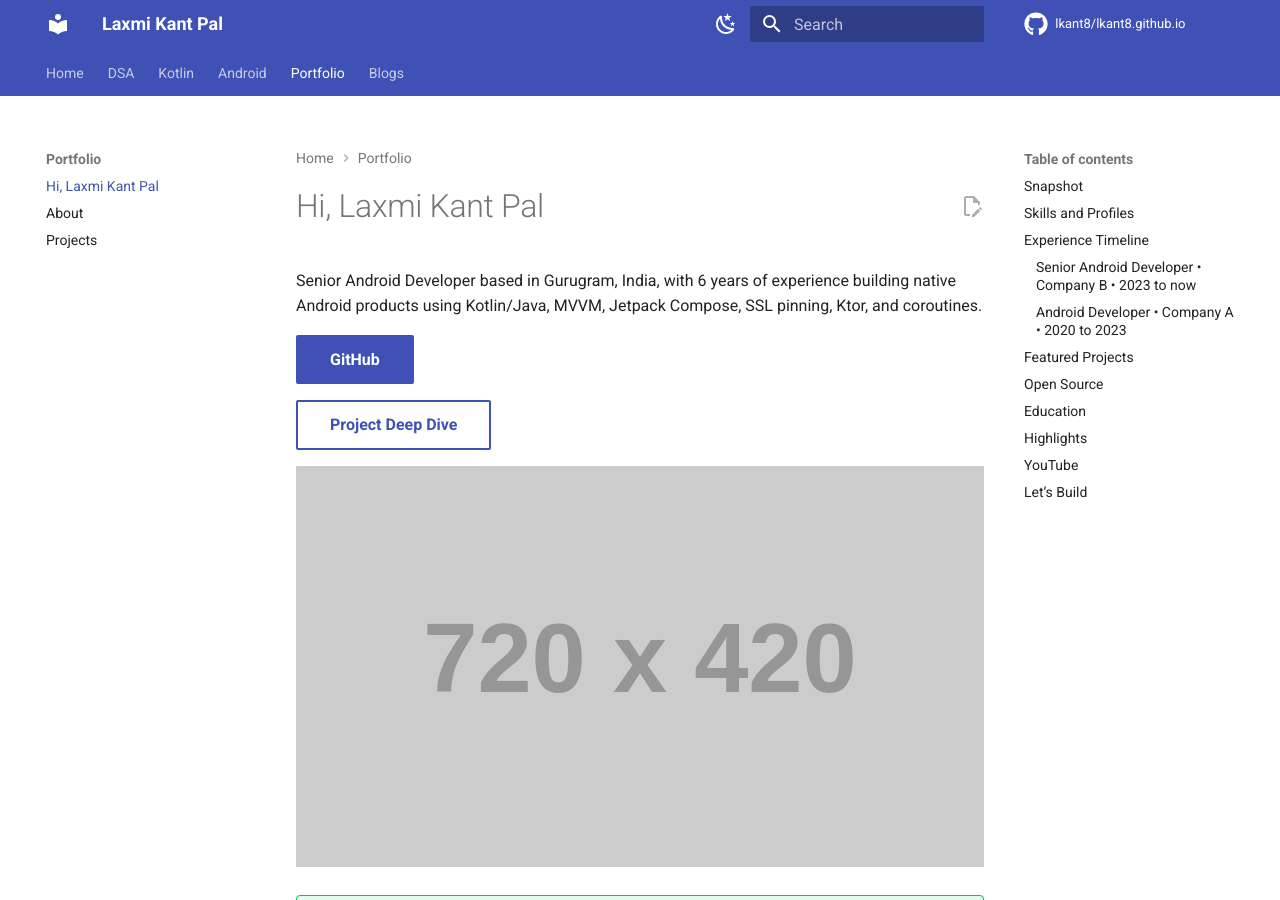
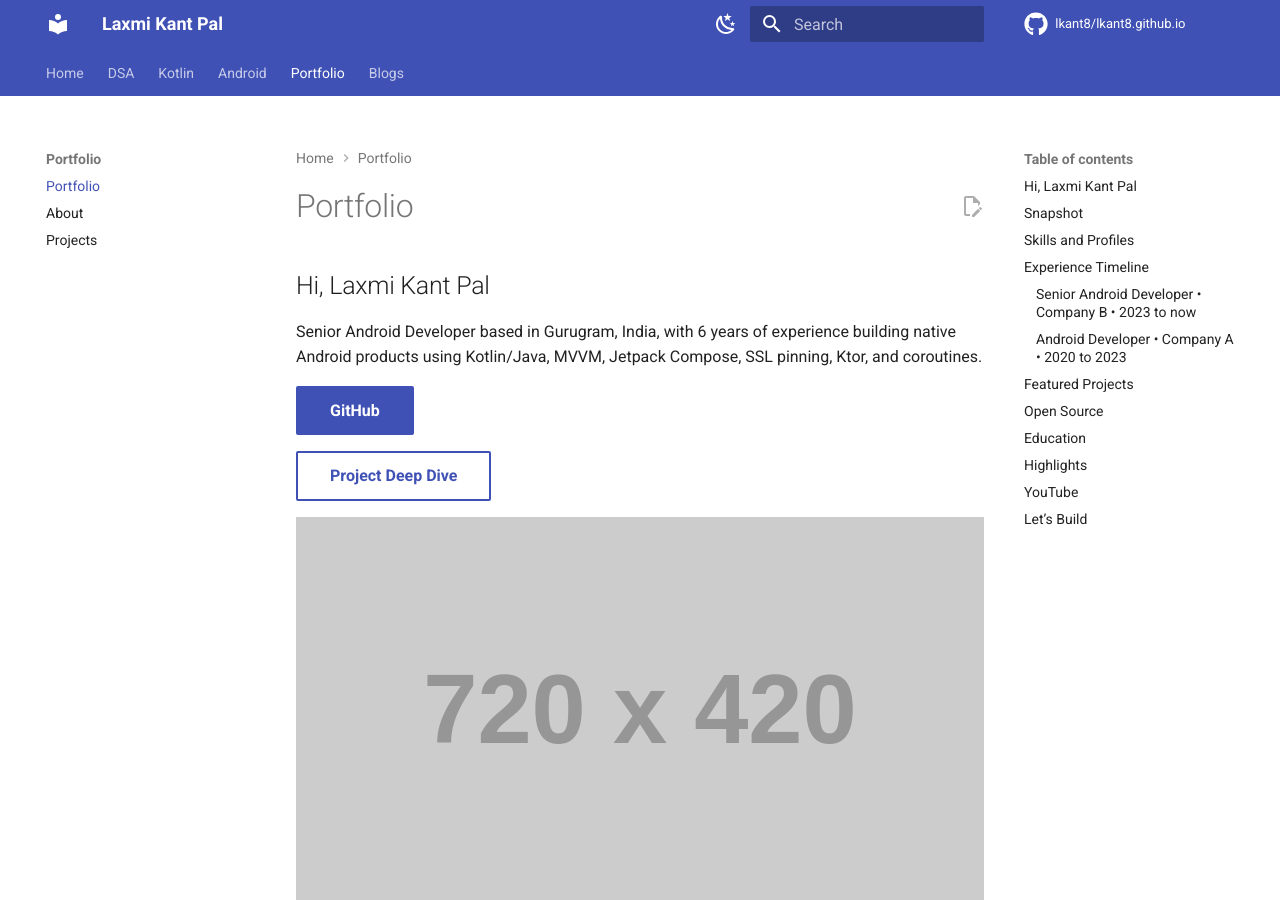
Before and after one commit to lkant8/lkant8.github.io, an MkDocs documentation site: the page built from docs/portfolio/index.md, in a window 1280 px wide and 900 px high. Built offline with MkDocs 1.6.1 and Material for MkDocs 9.7.7, drawn with Linux system fonts in a browser that asks for light colours; comment, search, counter and statistics services are not loaded.

Commit message:
content loaded

```diff
--- a/docs/portfolio/index.md
+++ b/docs/portfolio/index.md
@@ -1,4 +1,6 @@
-# Hi, Laxmi Kant Pal
+# Portfolio
+
+## Hi, Laxmi Kant Pal
 
 Senior Android Developer based in Gurugram, India, with 6 years of experience building native Android products using Kotlin/Java, MVVM, Jetpack Compose, SSL pinning, Ktor, and coroutines.
 
--- a/theme/overrides/home.html
+++ b/theme/overrides/home.html
@@ -6,6 +6,21 @@
 
 <!-- Additional styles for landing page -->
 <style>
+
+  /*
+  * for youtube
+  */
+  .youtube-grid {
+  display: grid;
+  grid-template-columns: repeat(auto-fit, minmax(300px, 1fr));
+  gap: 16px;
+}
+
+.youtube-grid iframe {
+  width: 100%;
+  height: 200px;
+  border-radius: 12px;
+}
 
   /* Application header should be static for the landing page */
   .md-header {
@@ -100,6 +115,27 @@
       </div>
     </div>
   </div>
+  <!-- load youtube videos  -->
+
+  <div class="md-grid md-typeset">
+  <div class="tx-landing">
+    <div class="tx-landing__quotes">
+      <h2>🎥 Latest Videos</h2>
+
+      <div class="youtube-grid">
+        <iframe src="https://www.youtube.com/embed?listType=playlist&list=UU_CHANNEL_ID_HERE"
+                frameborder="0" allowfullscreen></iframe>
+      </div>
+
+      <p style="margin-top:10px;">
+        <a href="https://youtube.com/@alwayslaxmikant" target="_blank">
+          👉 View all videos
+        </a>
+      </p>
+    </div>
+  </div>
+</div>
+<!-- load recents pots -->
   <div class="md-grid md-typeset">
     <div class="tx-landing">
       <div class="tx-landing__quotes">
```
